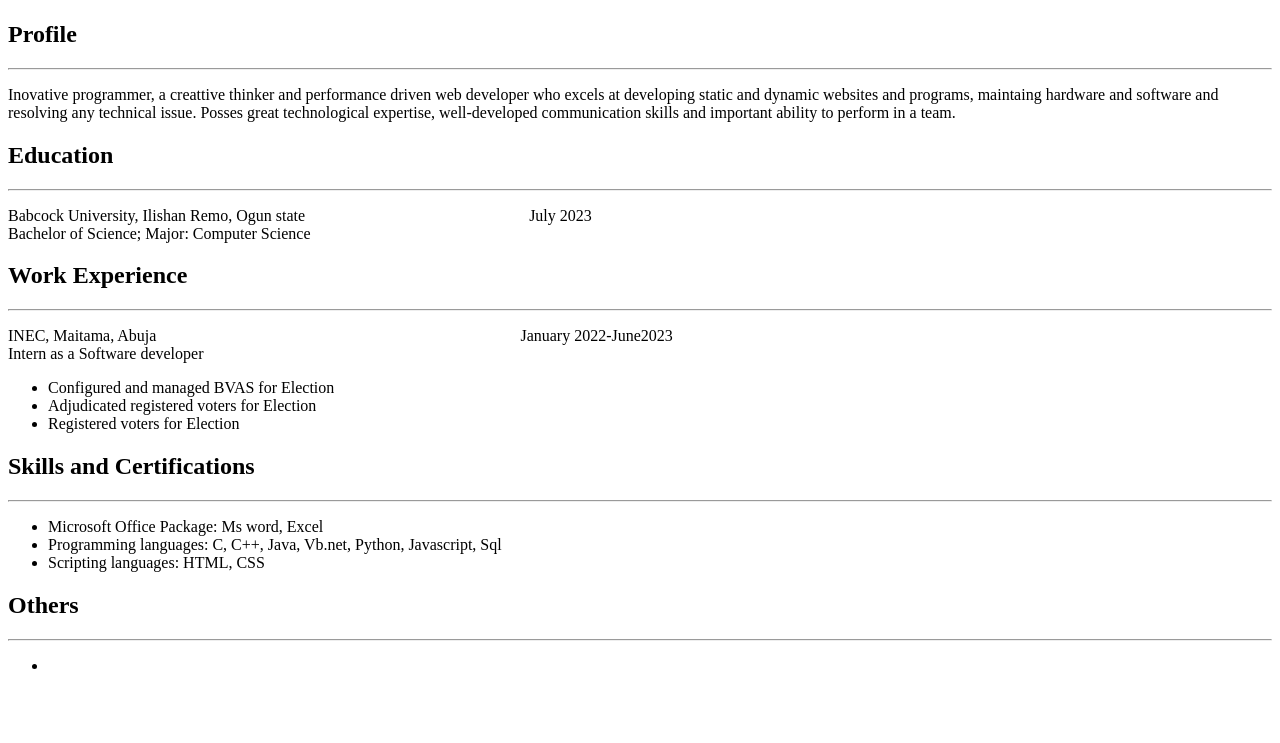
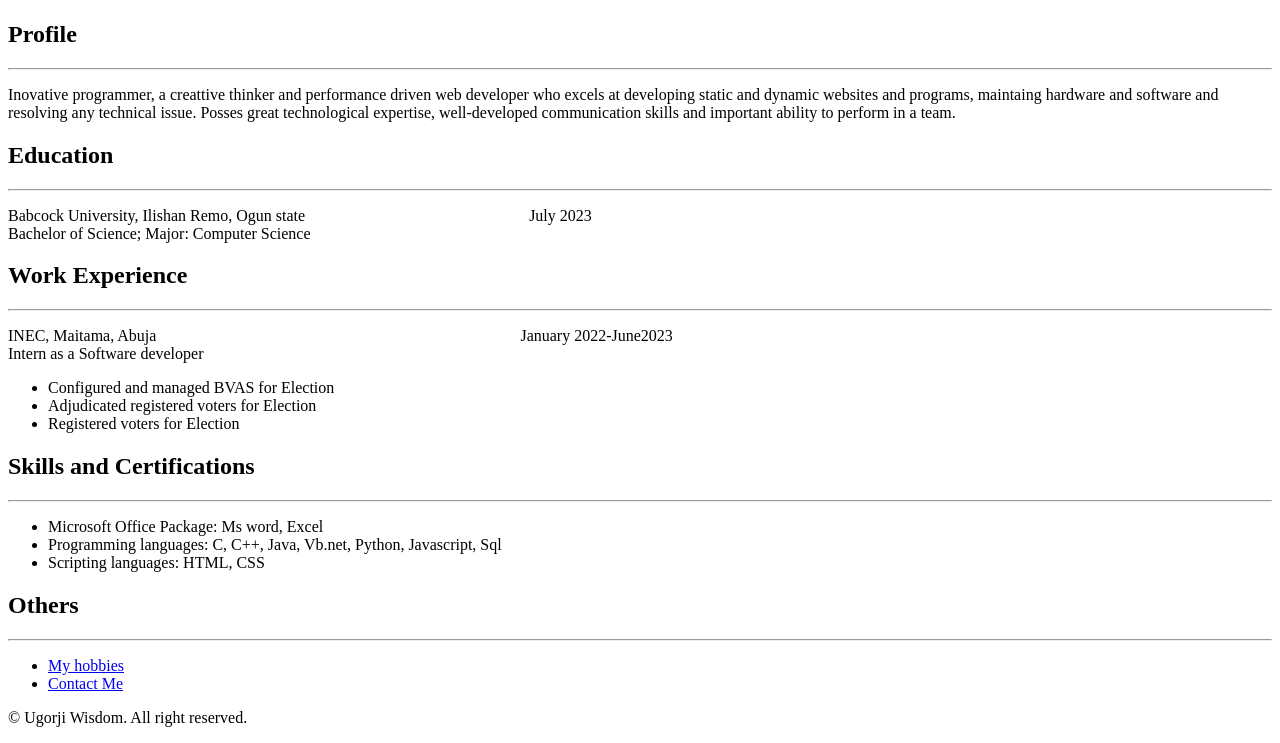
Before and after one commit to Thewise-man/html-resume, a plain HTML site: page index.html in a window 1280 px wide. Shown: the part 443-1186 px from the top of the page. Before the commit the page ends 1134 px from the top, so only its background shows below. Drawn offline with Linux system fonts and the light colour scheme.

Commit message:
Update index.html

```diff
--- a/index.html
+++ b/index.html
@@ -37,8 +37,9 @@
     </ul>
     <h2>Others</h2><hr/>
     <ul>
-        <li></li>
+        <li><a href="./hobbies.html">My hobbies </a></li>
+        <li><a href="./contact.html">Contact Me</a></li>
     </ul>
-
+    <p>&copy; Ugorji Wisdom. All right reserved.</p>
 </body>
 </html>
```
